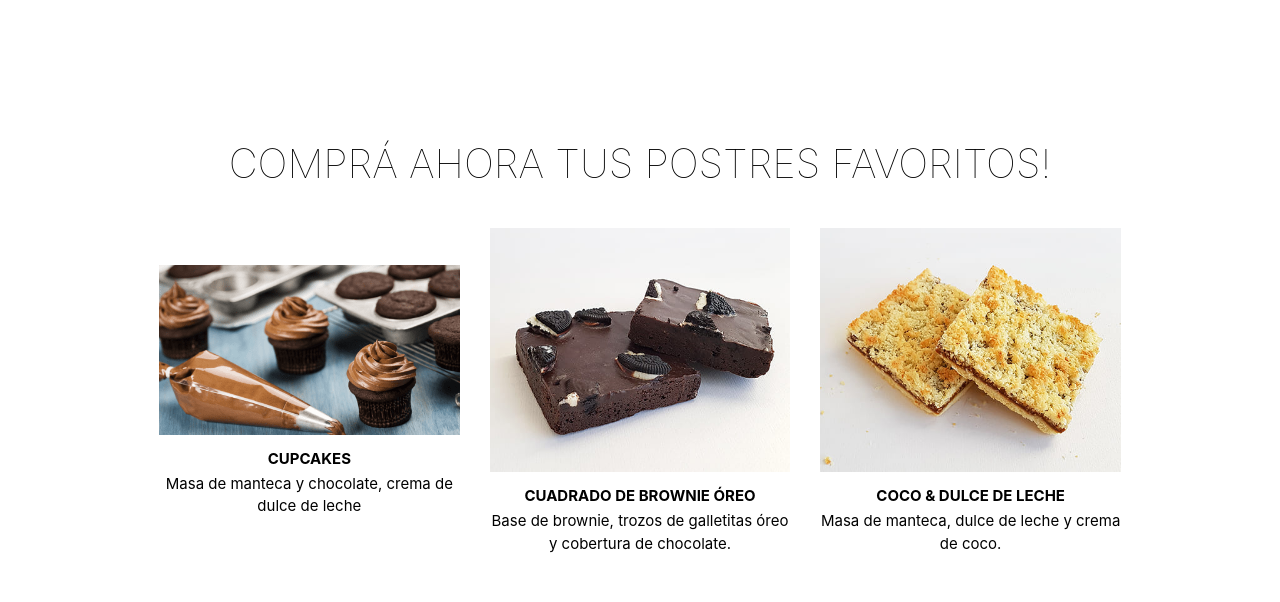
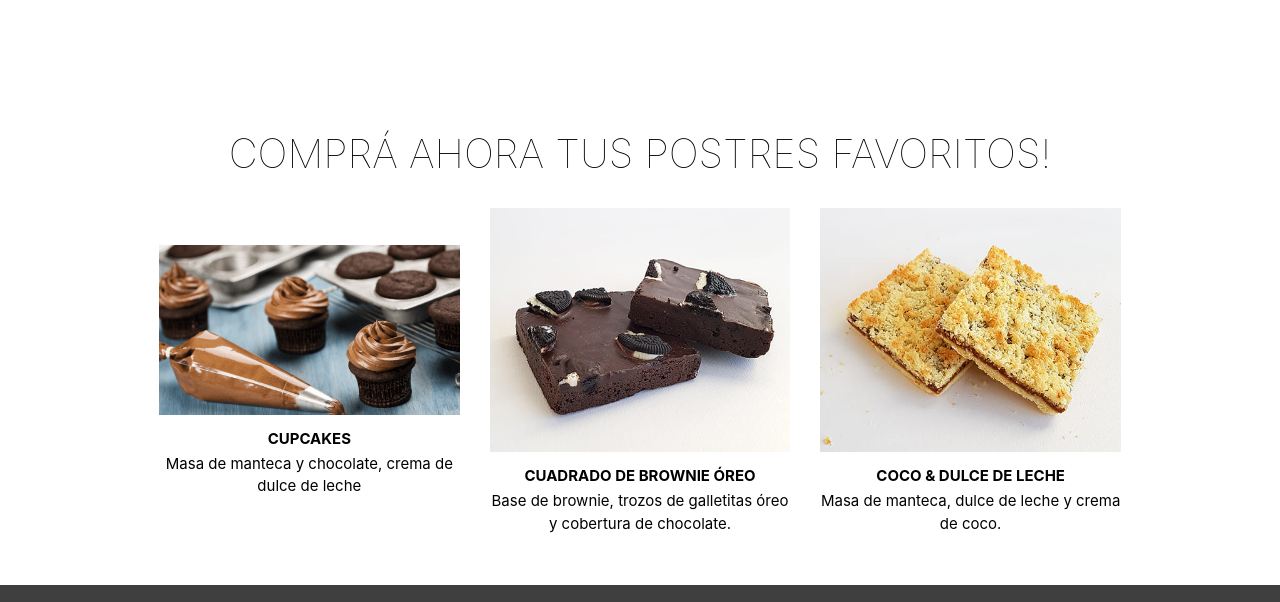
Before and after one commit to WandaCatellani/Wanda_Catellani-Website, a plain HTML site: page index.html in a window 1280 px wide. Shown: the part 1560-2162 px from the top of the page. Drawn offline with nearby package versions, Linux system fonts and the light colour scheme.

Commit message:
cambio html

```diff
--- a/css/main.css
+++ b/css/main.css
@@ -1,9 +1,8 @@
 @charset "UTF-8";
-html {
+* {
   margin: 0;
   padding: 0;
-  box-sizing: border-box;
-  font-size: 62.5%; }
+  box-sizing: border-box; }
 
 .container-fluid {
   max-width: 1920px; }
@@ -25,7 +24,7 @@ html {
   right: -8px; }
 
 html {
-  display: block; }
+  font-size: 62.5%; }
 
 body {
   font-family: normal "Roboto", sans-serif;
@@ -275,7 +274,7 @@ main {
     font-weight: 100;
     text-align: center;
     padding: 1rem;
-    margin: 3rem auto; }
+    margin: 2rem auto; }
   .destacados .prod-cont {
     display: flex;
     justify-content: space-evenly;
```
